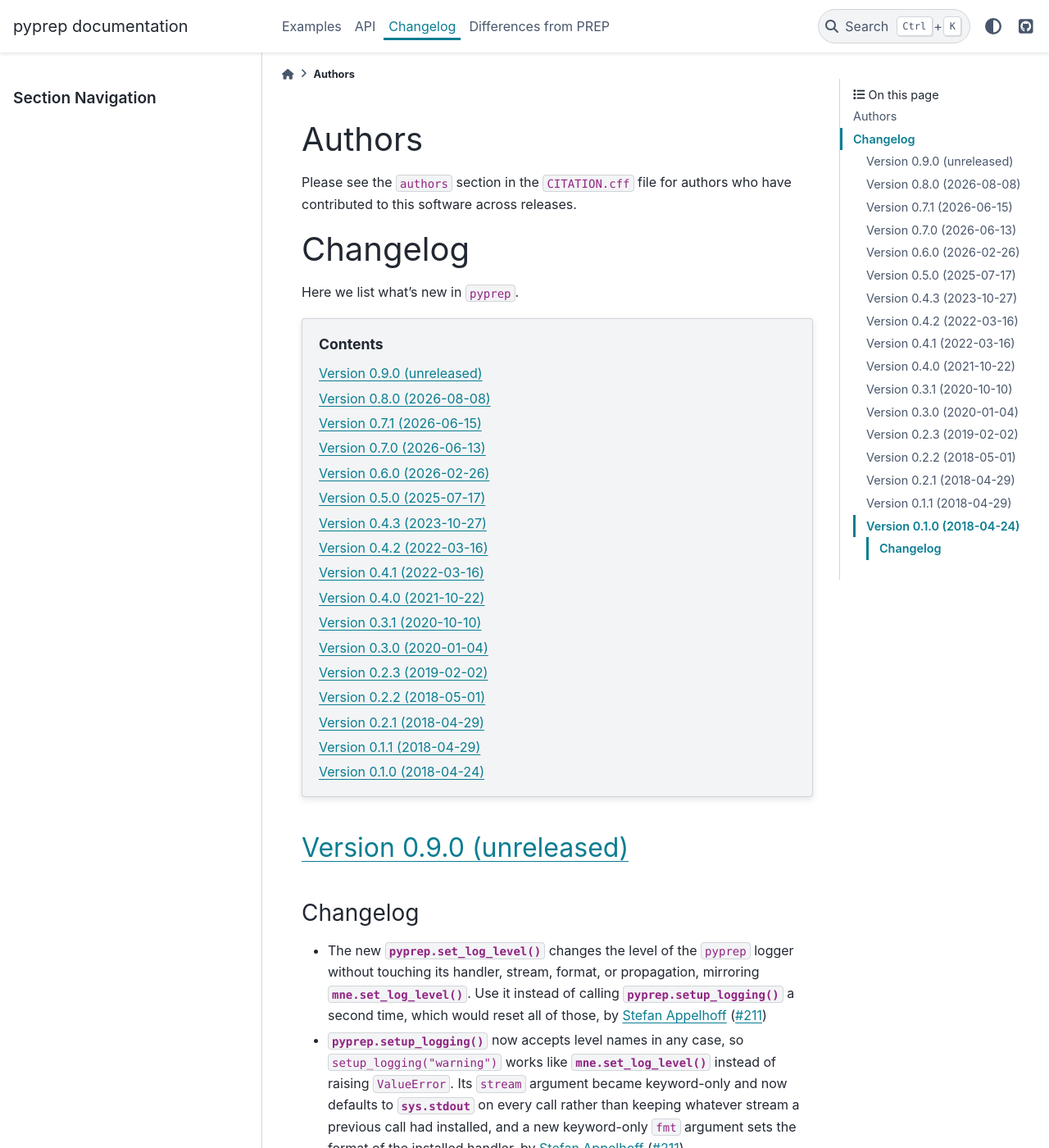
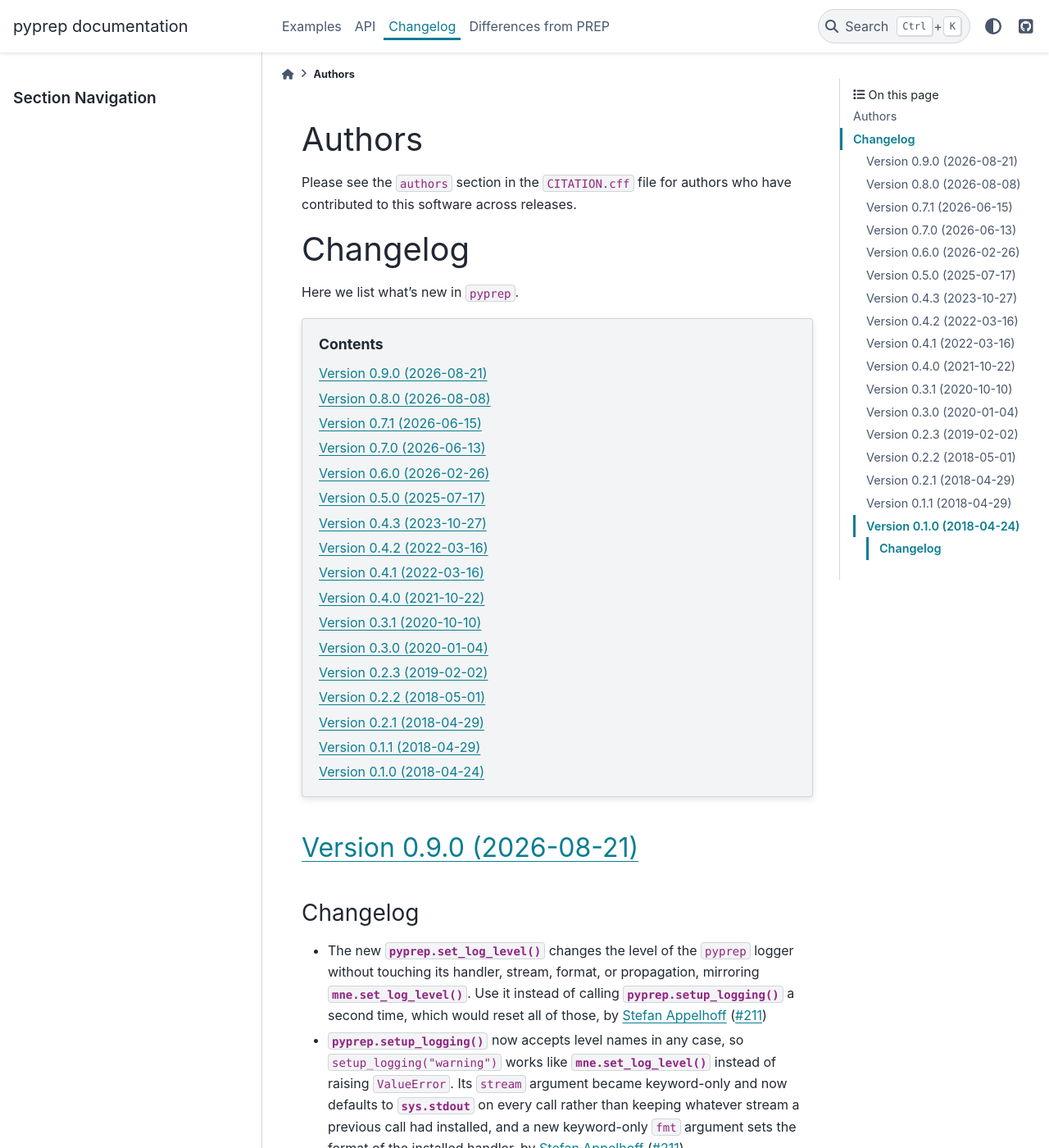
Before and after one commit to sappelhoff/pyprep, a Sphinx documentation site: the page built from docs/changelog.rst, in a window 1280 px wide and 1400 px high. Shown: the whole window at 82% size. Built offline with Sphinx 7.4.7 and the PyData theme 0.15.4, drawn with Linux system fonts in a browser that asks for light colours; the version number could not be read and is left out.

Commit message:
[REL] 0.9.0

```diff
--- a/docs/changelog.rst
+++ b/docs/changelog.rst
@@ -19,9 +19,9 @@ Here we list what's new in ``pyprep``.
 
 .. currentmodule:: pyprep
 
-.. _current:
+.. _changes_0_9_0:
 
-Version 0.9.0 (unreleased)
+Version 0.9.0 (2026-08-21)
 --------------------------
 
 Changelog
```
